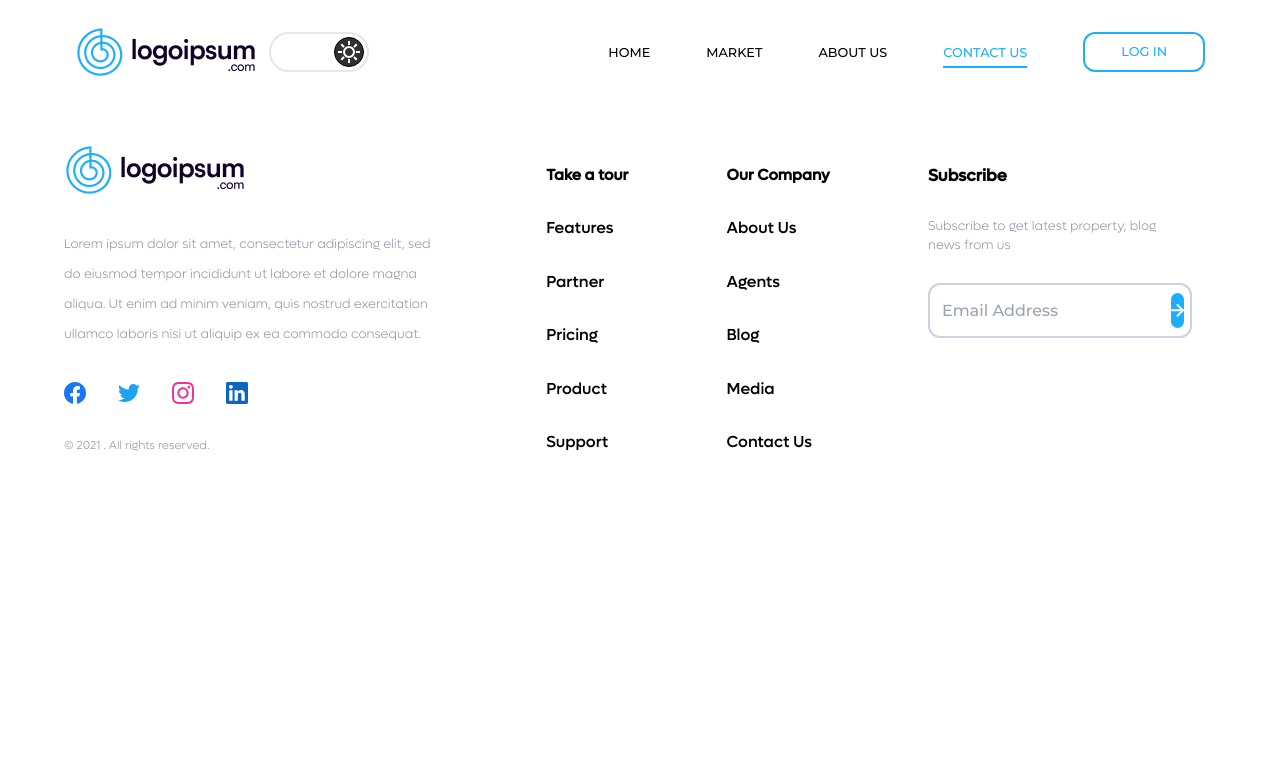
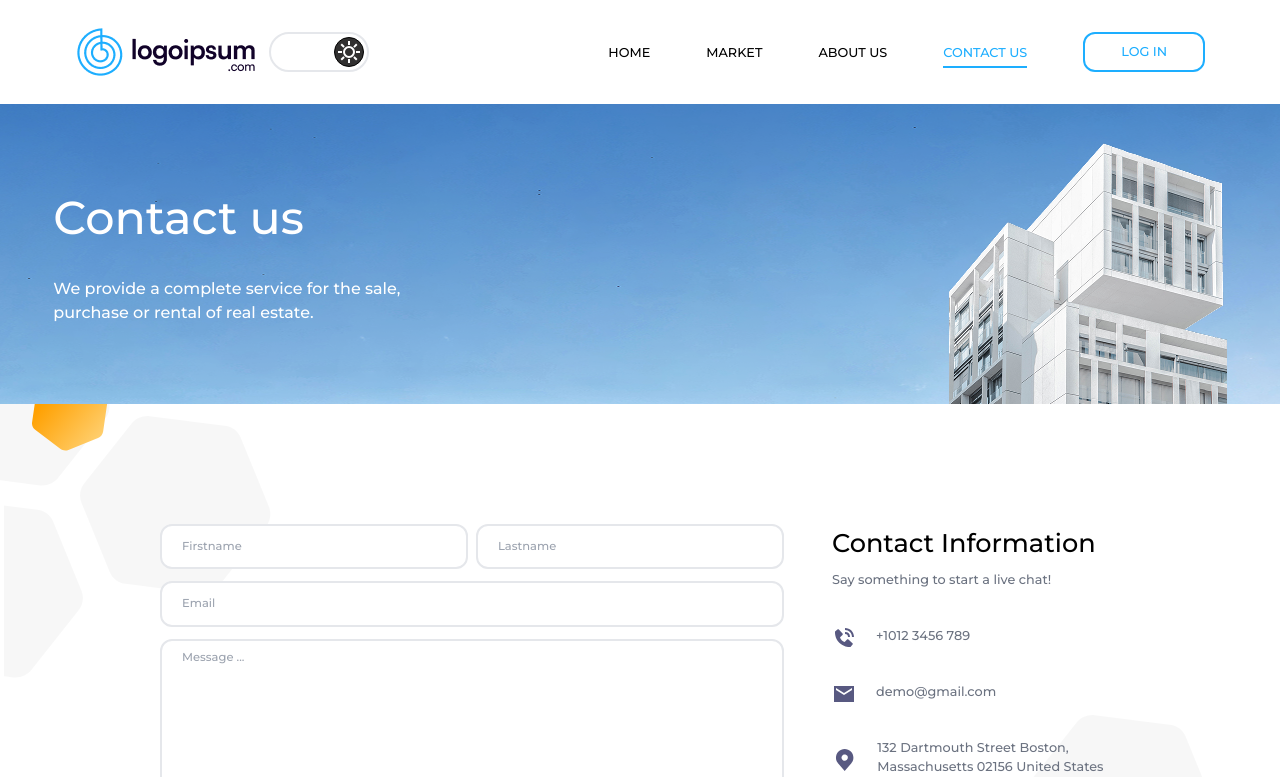
Before and after one commit to Iman-khodamoradiany/Crypto_Web, a React (Vite) app: page /contact in a window 1280 px wide. Shown: the top 777 px of the page. Built offline with nearby package versions, Linux system fonts and the light colour scheme.

Commit message:
Refactor: update ContactUs route path

```diff
--- a/src/App.jsx
+++ b/src/App.jsx
@@ -11,7 +11,7 @@ function App() {
       <Routes>
         <Route path="/" element={<HomePage />} />
         <Route path="/AboutUs" element={<AboutUs />} />
-        <Route path="/ContactUs"  element={<ContactUs />} />
+        <Route path="/contact"  element={<ContactUs />} />
       </Routes>
     </Layout>
   )
```
